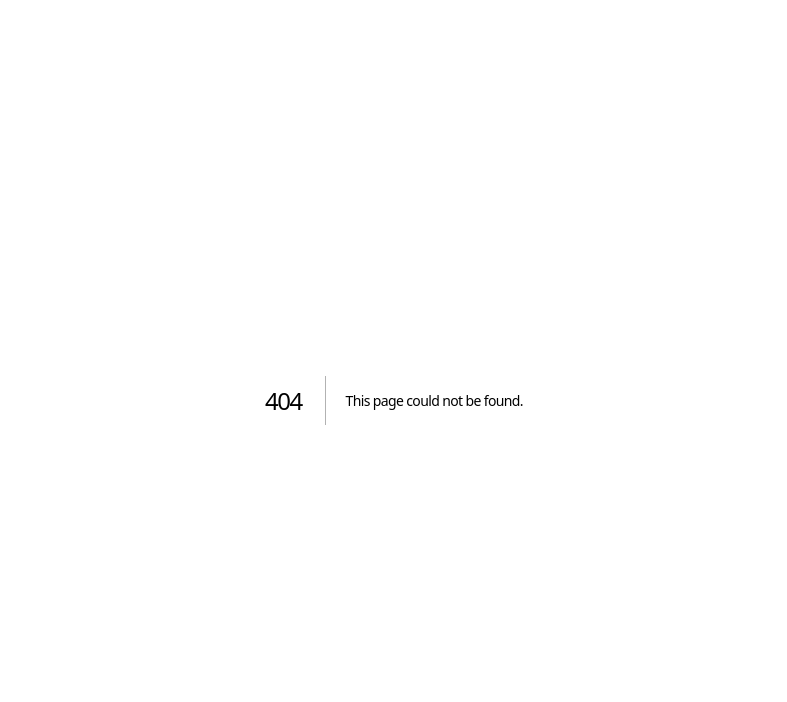
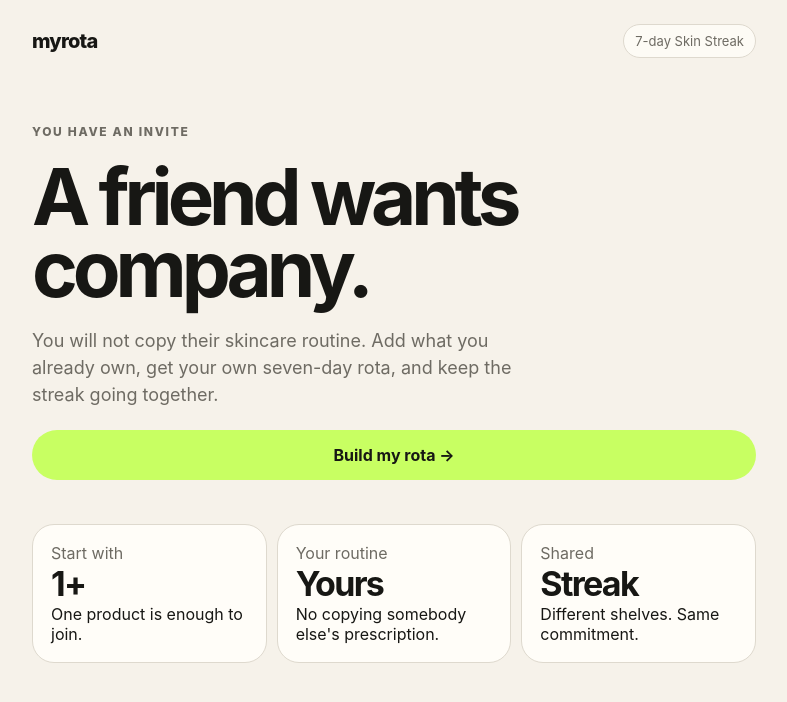
Before and after one commit to neustackdesign/myrota, a Next.js app: page /invite/1 in a window 1280 px wide. Before the commit this address had no page. Shown: the top 702 px of the page, without its empty margins (246-1033 px from the left). Built offline with nearby package versions, Linux system fonts and the light colour scheme.

Commit message:
build: add app/invite/[code]/page.tsx

```diff
--- /dev/null
+++ b/app/invite/[code]/page.tsx
@@ -0,0 +1,50 @@
+import Link from "next/link";
+
+export default async function InvitePage({
+  searchParams,
+}: {
+  params: Promise<{ code: string }>;
+  searchParams: Promise<{ from?: string }>;
+}) {
+  const query = await searchParams;
+  const inviter = query.from && query.from !== "myrota" ? query.from : "A friend";
+
+  return (
+    <main className="shell">
+      <header className="topbar">
+        <Link className="brand" href="/">myrota</Link>
+        <span className="pill">7-day Skin Streak</span>
+      </header>
+
+      <section className="hero">
+        <div className="eyebrow">You have an invite</div>
+        <h1>{inviter} wants company.</h1>
+        <p className="lede">
+          You will not copy their skincare routine. Add what you already own,
+          get your own seven-day rota, and keep the streak going together.
+        </p>
+        <Link className="button lime" href="/build?invite=1">
+          Build my rota →
+        </Link>
+      </section>
+
+      <section className="grid">
+        <article className="card stat">
+          <span className="muted">Start with</span>
+          <strong>1+</strong>
+          <span>One product is enough to join.</span>
+        </article>
+        <article className="card stat">
+          <span className="muted">Your routine</span>
+          <strong>Yours</strong>
+          <span>No copying somebody else's prescription.</span>
+        </article>
+        <article className="card stat">
+          <span className="muted">Shared</span>
+          <strong>Streak</strong>
+          <span>Different shelves. Same commitment.</span>
+        </article>
+      </section>
+    </main>
+  );
+}
```
